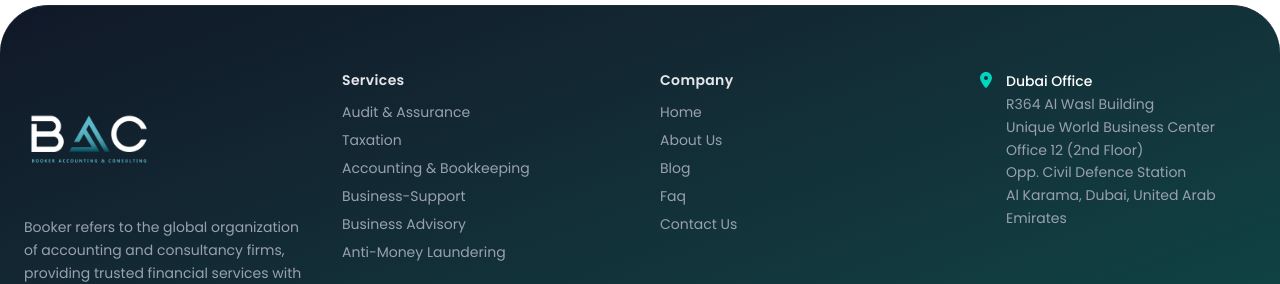
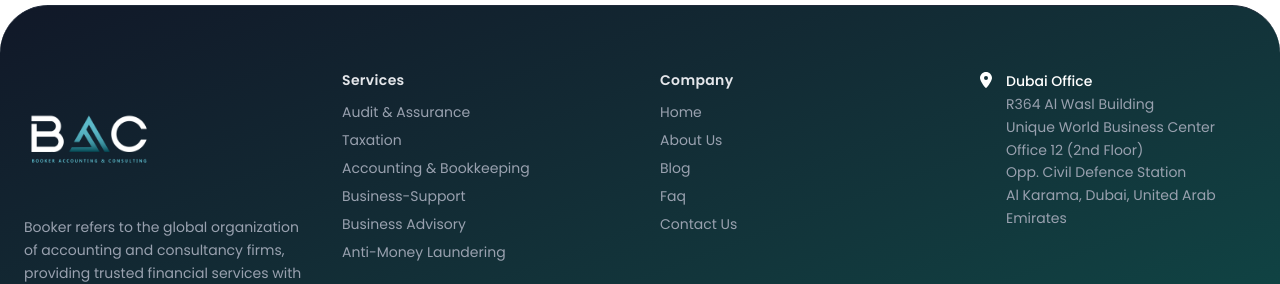
Before and after one commit to ajinas001/booker_new, a Next.js app: page /aml in a window 1280 px wide. Shown: the part 7963-8247 px from the top of the page. Built offline with nearby package versions, Linux system fonts and the light colour scheme.

Commit message:
updated footer

```diff
--- a/src/app/contact/page.jsx
+++ b/src/app/contact/page.jsx
@@ -214,7 +214,7 @@ export default function ContactPage() {
         </div>
       </motion.section>
 
-      <FloatingMenuButton />
+
       <ScrollToTop />
       <Footer />
     </div>
--- a/src/components/Footer.jsx
+++ b/src/components/Footer.jsx
@@ -29,10 +29,22 @@ const pageLinks = [
 ];
 
 const socialLinks = [
-  { icon: FaLinkedinIn, href: "https://www.linkedin.com/company/bookeraccounting/", label: "LinkedIn" },
+  {
+    icon: FaLinkedinIn,
+    href: "https://www.linkedin.com/company/bookeraccounting/",
+    label: "LinkedIn",
+  },
   { icon: FaWhatsapp, href: "https://wa.me/971567678156", label: "WhatsApp" },
-  { icon: FaInstagram, href: "https://www.instagram.com/booker_accounting", label: "Instagram" },
-  { icon: FaEnvelope, href: "mailto:info@bookeraccounting.com", label: "Email" },
+  {
+    icon: FaInstagram,
+    href: "https://www.instagram.com/booker_accounting",
+    label: "Instagram",
+  },
+  {
+    icon: FaEnvelope,
+    href: "mailto:info@bookeraccounting.com",
+    label: "Email",
+  },
   { icon: FaFacebook, href: "#", label: "Facebook" },
 ];
 
@@ -40,10 +52,8 @@ const Footer = () => {
   return (
     <footer className="bg-gradient-to-br from-gray-900 to-teal-900 text-white border-t border-gray-800 rounded-t-[2rem] md:rounded-t-[3rem]">
       <div className="max-w-7xl mx-auto px-6 py-12 md:py-16">
-
         {/* Layout Framework */}
         <div className="grid grid-cols-1 md:grid-cols-3 lg:grid-cols-4 gap-10 items-start">
-
           {/* Column 1: Identity */}
           <div className="flex flex-col gap-4">
             <Link href="/">
@@ -65,7 +75,9 @@ const Footer = () => {
 
           {/* Column 2: Services List (Static & Stable) */}
           <div className="flex flex-col gap-3">
-            <h3 className="text-sm font-semibold tracking-wide text-gray-200">Services</h3>
+            <h3 className="text-sm font-semibold tracking-wide text-gray-200">
+              Services
+            </h3>
             <div className="flex flex-col gap-2">
               {serviceLinks.map((link, idx) => (
                 <Link
@@ -81,7 +93,9 @@ const Footer = () => {
 
           {/* Column 3: Company Pages */}
           <div className="flex flex-col gap-3">
-            <h3 className="text-sm font-semibold tracking-wide text-gray-200">Company</h3>
+            <h3 className="text-sm font-semibold tracking-wide text-gray-200">
+              Company
+            </h3>
             <div className="flex flex-col gap-2">
               {pageLinks.map((link, idx) => (
                 <Link
@@ -98,8 +112,12 @@ const Footer = () => {
           {/* Column 4: Location Block */}
           <div className="flex flex-col gap-3 border-t md:border-t-0 pt-6 md:pt-0 border-gray-800">
             {/* <h3 className="text-sm font-semibold tracking-wide text-gray-200">Headquarters</h3> */}
+            <Link href={"https://www.google.com/maps?q=25.2474167,55.3088056"}>
               <div className="flex items-start gap-3 text-gray-400">
-              <FaLocationDot size={16} className="text-teal-400 shrink-0 mt-0.5" />
+                <FaLocationDot
+                  size={16}
+                  className="text-white shrink-0 mt-0.5"
+                />
                 <div className="text-sm leading-relaxed">
                   <p className="font-medium text-white">Dubai Office</p>
                   <p>R364 Al Wasl Building</p>
@@ -109,14 +127,15 @@ const Footer = () => {
                   <p>Al Karama, Dubai, United Arab Emirates</p>
                 </div>
               </div>
+            </Link>
           </div>
-
         </div>
 
         {/* Bottom Section */}
         <div className="mt-12 pt-8 flex flex-col sm:flex-row justify-between items-center border-t border-gray-800 gap-6">
           <p className="text-xs text-gray-500 text-center sm:text-left order-2 sm:order-1">
-            &copy; {new Date().getFullYear()} Booker Accounting and Consulting. All rights reserved.
+            &copy; {new Date().getFullYear()} Booker Accounting and Consulting.
+            All rights reserved.
           </p>
 
           {/* Clean Social Links */}
@@ -126,7 +145,11 @@ const Footer = () => {
                 key={idx}
                 href={social.href}
                 target={social.href.startsWith("http") ? "_blank" : undefined}
-                rel={social.href.startsWith("http") ? "noopener noreferrer" : undefined}
+                rel={
+                  social.href.startsWith("http")
+                    ? "noopener noreferrer"
+                    : undefined
+                }
                 aria-label={social.label}
                 className="bg-gray-50 hover:bg-teal-900 border border-gray-700 w-9 h-9 flex items-center justify-center rounded-lg text-gray-800 hover:text-white transition-colors duration-150"
               >
@@ -135,7 +158,6 @@ const Footer = () => {
             ))}
           </div>
         </div>
-
       </div>
     </footer>
   );
--- a/src/components/MottoSwiper.jsx
+++ b/src/components/MottoSwiper.jsx
@@ -80,7 +80,7 @@ const MotoSwiper = () => {
           modules={[Autoplay]}
           autoplay={{ delay: 2500, disableOnInteraction: false }}
           loop={true}
-          slidesPerView={1}
+          slidesPerView={2}
           spaceBetween={40}
           breakpoints={{
             640: { slidesPerView: 2},
--- a/src/components/Navbar.jsx
+++ b/src/components/Navbar.jsx
@@ -229,10 +229,10 @@ export default function Navbar() {
 
                 if (link === "Services") {
                   return (
-                    <div key={link} className="flex flex-col items-center">
+                    <div key={link} className="flex flex-col items-start">
                       <button
                         onClick={toggleMobileServices}
-                        className="w-full px-4 py-3 flex items-center justify-center gap-1 hover:text-textprimary font-medium transition"
+                        className="w-full px-4 py-3 flex items-center  ms-4 justify-start gap-1 hover:text-textprimary font-medium transition"
                       >
                         Services
                         <svg
@@ -248,7 +248,7 @@ export default function Navbar() {
                         </svg>
                       </button>
                       <div
-                        className={`transition-[max-height,opacity] duration-300 overflow-hidden ${servicesOpen ? "max-h-[400px] opacity-100" : "max-h-0 opacity-0"} w-full text-start px-6`}
+                        className={`transition-[max-height,opacity] duration-300 overflow-hidden ${servicesOpen ? "max-h-[400px] opacity-100" : "max-h-0 opacity-0"} w-full text-start px-6 ms-4`}
                       >
                         {processedServices.map((s) => (
                           <Link
@@ -270,7 +270,7 @@ export default function Navbar() {
                     key={link}
                     href={href}
                     onClick={closeAllMenus}
-                    className="block px-4 py-3 text-center hover:text-textprimary font-medium transition"
+                    className="block px-4 py-3  ms-4 text-start hover:text-textprimary font-medium transition"
                   >
                     {link}
                   </Link>
```
Lines whose indentation alone changed are shown as unchanged.
